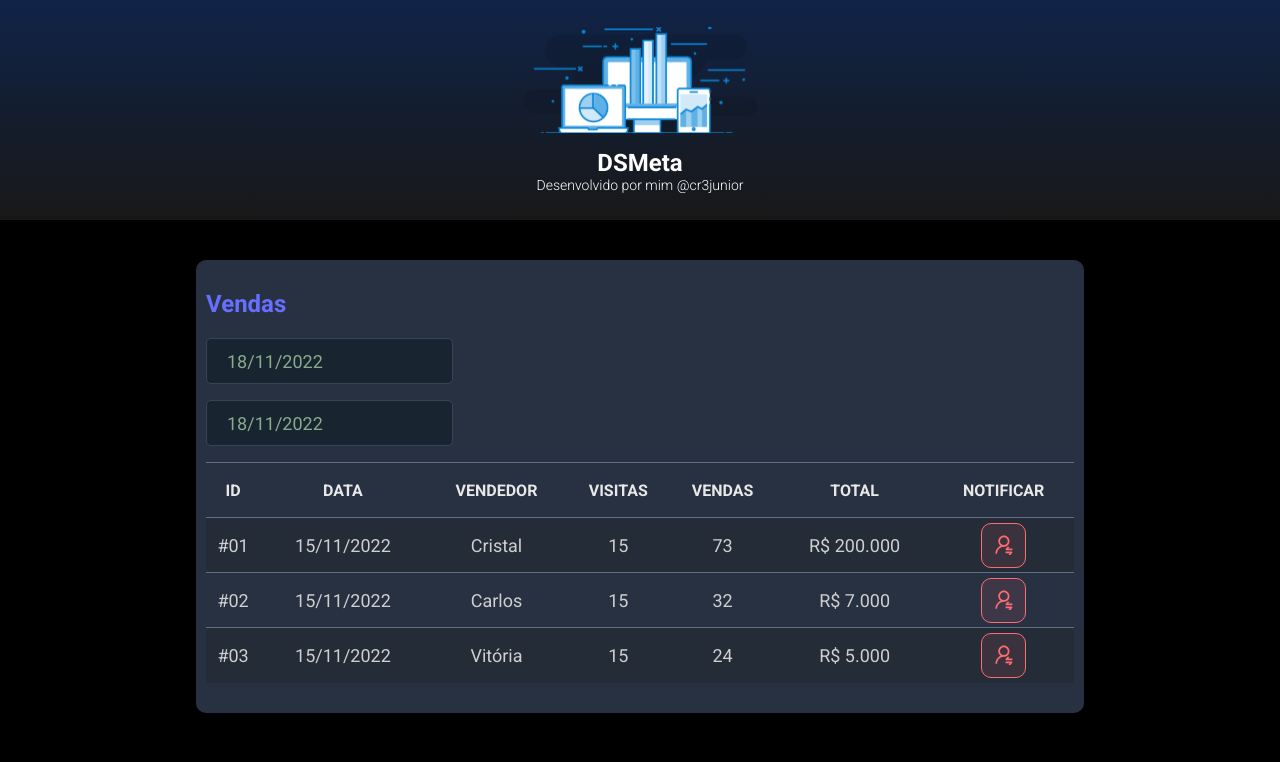
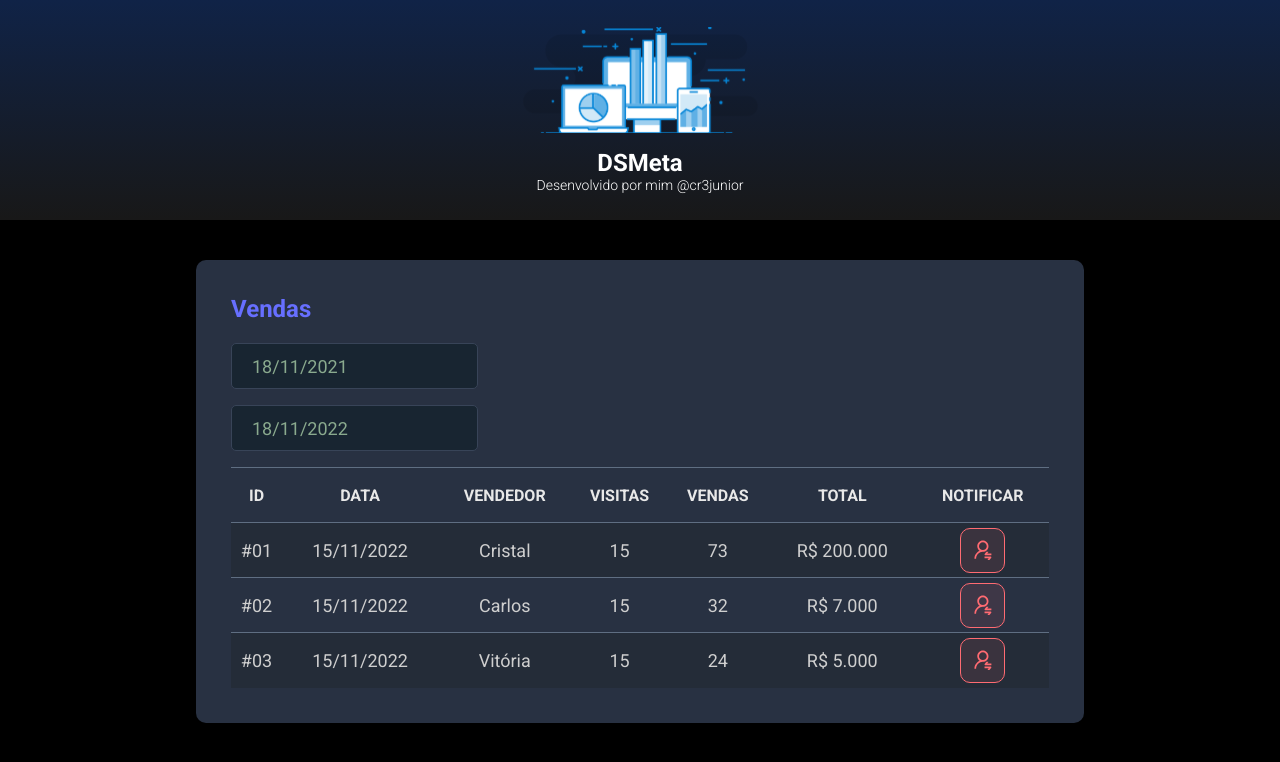
Before and after one commit to CarlosRamosJunior/DSMeta, a React (Vite) app in the folder FrontEnd/: page / in a window 1280 px wide. Shown: the top 762 px of the page. Built offline with nearby package versions, Linux system fonts and the light colour scheme.

Commit message:
useState

```diff
--- a/FrontEnd/src/App.tsx
+++ b/FrontEnd/src/App.tsx
@@ -1,5 +1,5 @@
-import Header from "./components/Header"
-import SalesCard from "./components/SalesCard"
+import Header from "./components/Header";
+import SalesCard from "./components/SalesCard";
 
 function App() {
   return (
@@ -7,7 +7,7 @@
       <Header />
       <main>
         <section id="sales">
-          <div class="dsmeta-container">
+          <div className="dsmeta-container">
             <SalesCard />
           </div>
         </section>
@@ -16,4 +16,4 @@
   )
 }
 
-export default App
+export default App;
--- a/FrontEnd/src/components/Header/index.tsx
+++ b/FrontEnd/src/components/Header/index.tsx
@@ -1,6 +1,6 @@
-import logo from "../../assets/img/logo.svg"
+import logo from "../../assets/img/logo.svg";
 
-import "./styles.css"
+import "./styles.css";
 
 function Header() {
     return (
@@ -18,4 +18,4 @@
     )
 }
 
-export default Header
+export default Header;
--- a/FrontEnd/src/components/NotificationButton/index.tsx
+++ b/FrontEnd/src/components/NotificationButton/index.tsx
@@ -1,6 +1,6 @@
-import icon from "../../assets/img/notification-icon.svg"
+import icon from "../../assets/img/notification-icon.svg";
 
-import "./styles.css"
+import "./styles.css";
 
 function NotificationButton() {
     return (
@@ -10,4 +10,4 @@
     )
 }
 
-export default NotificationButton
+export default NotificationButton;
--- a/FrontEnd/src/components/SalesCard/index.tsx
+++ b/FrontEnd/src/components/SalesCard/index.tsx
@@ -1,25 +1,33 @@
+import { useState } from "react";
 import DatePicker from "react-datepicker";
 import "react-datepicker/dist/react-datepicker.css";
-import NotificationButton from "../NotificationButton"
-import "./styles.css"
+import NotificationButton from "../NotificationButton";
+import "./styles.css";
 
 function SalesCard() {
+
+    const min = new Date(new Date().setDate(new Date().getDate() - 365));
+    const max = new Date();
+
+    const [minDate, setMinDate] = useState(min);
+    const [maxDate, setMaxDate] = useState(max);
+
     return (
         <div className="dsmeta-card">
             <h2 className="dsmeta-sales-title">Vendas</h2>
             <div>
                 <div className="dsmeta-form-control-container">
                     <DatePicker
-                        selected={new Date()}
-                        onChange={(date: Date) => { }}
+                        selected={minDate}
+                        onChange={(date: Date) => setMinDate(date)}
                         className="dsmeta-form-control"
                         dateFormat="dd/MM/yyyy"
                     />
                 </div>
                 <div className="dsmeta-form-control-container">
                     <DatePicker
-                        selected={new Date()}
-                        onChange={(date: Date) => { }}
+                        selected={maxDate}
+                        onChange={(date: Date) => setMaxDate(date)}
                         className="dsmeta-form-control"
                         dateFormat="dd/MM/yyyy"
                     />
@@ -86,4 +94,4 @@
     )
 }
 
-export default SalesCard
+export default SalesCard;
--- a/FrontEnd/src/components/SalesCard/styles.css
+++ b/FrontEnd/src/components/SalesCard/styles.css
@@ -74,7 +74,7 @@
     }
 
     .dsmeta-card {
-        padding: : 35px;
+        padding: 35px;
     }
 
     .dsmeta-sales-table tr {
```
Also changed, not shown: FrontEnd/src/main.tsx (+4 -4 lines).
